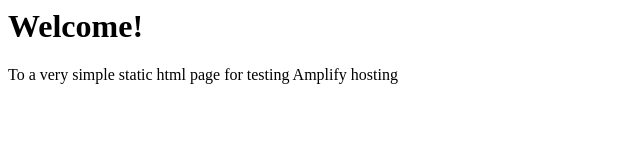
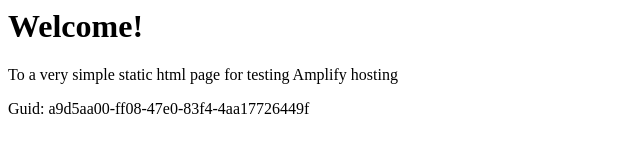
Before and after one commit to aws-aemilia-lhr/Github-PR-Commit-Integration-Test-DoNotTouch-GitHubAutoBuildPrPreviewCanaryTest-v1-prod-eu-west-2, a website: page src/index.html in a window 1280 px wide. Shown: the whole page, without its empty margins (0-640 px from the left). Drawn offline with Linux system fonts and the light colour scheme.

Commit message:
commit from integ tests

```diff
--- a/src/index.html
+++ b/src/index.html
@@ -1,3 +1,5 @@
+
+
 <html lang="en">
 
 <head>
@@ -10,6 +12,6 @@
 <body>
     <h1>Welcome!</h1>
     <p>To a very simple static html page for testing Amplify hosting</p>
-</body>
+    <p>Guid: a9d5aa00-ff08-47e0-83f4-4aa17726449f</p></body>
 
 </html>
```
